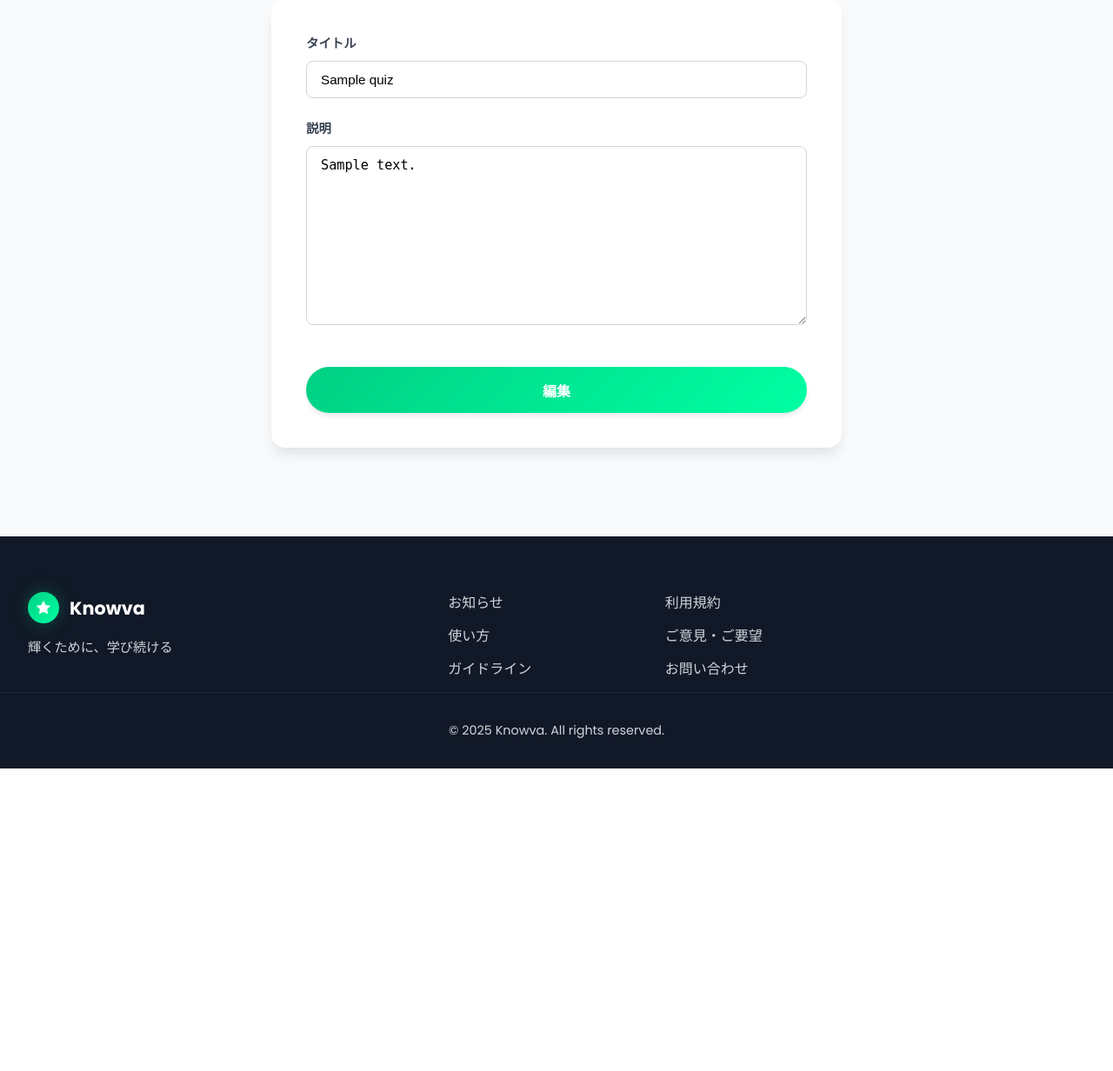
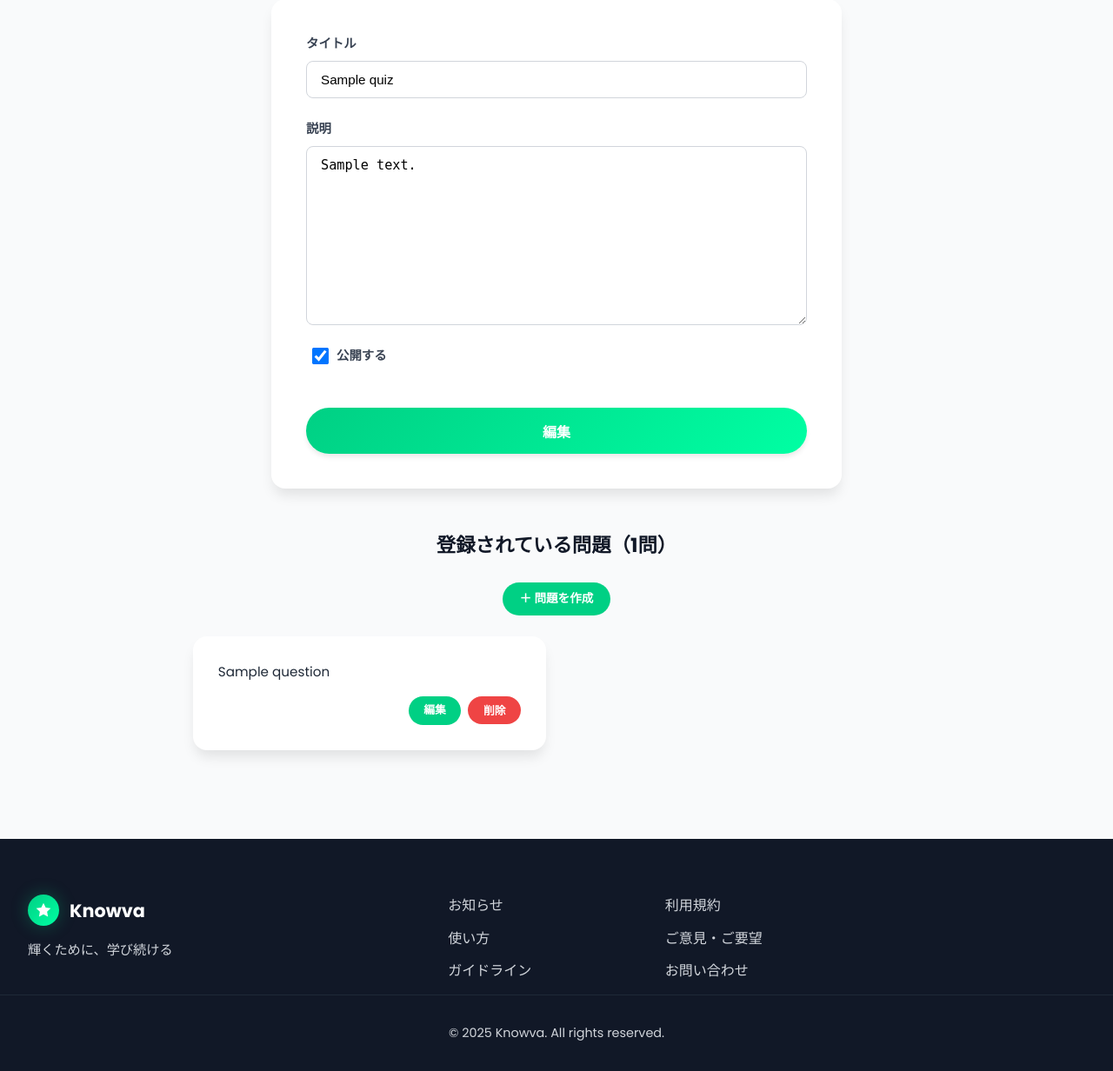
Before and after one commit to K-zoe/knowva, a Django app: page /quizzes/quiz_edit/1/1/ in a window 1280 px wide. Shown: the part 193-1425 px from the top of the page at 87% size. Before the commit the page ends 1077 px from the top, so only its background shows below. Run offline with Django 5.2, Linux system fonts and the light colour scheme; a user stored in the database is signed in; tables that the repository leaves empty hold one stand-in row (values such as "Sample post"); parts of the project's set-up code (start-up, migrations or seed data) failed here and were passed over.

Commit message:
【修正】Quiz編集機能の修正。ページネーション機能の追加

```diff
--- a/quizzes/forms.py
+++ b/quizzes/forms.py
@@ -35,6 +35,19 @@ class QuizForm(forms.ModelForm):
             )
         }
 
+class QuizEditForm(forms.ModelForm):
+    class Meta:
+        model = Quiz
+        fields = ['title', 'description','is_public']
+        widgets = {
+            'title':forms.TextInput(
+                attrs = {'placeholder':'例：午後問題'}
+            ),
+            'description':forms.Textarea(
+                attrs = {'placeholder':'説明を入力してください。'}
+            )
+        }
+
 class QuestionForm(forms.ModelForm):
     class Meta:
         model = Question
--- /dev/null
+++ b/quizzes/static/quizzes/css/quiz_edit.css
@@ -0,0 +1,348 @@
+/* ========================================
+   問題タイトル作成ページ
+======================================== */
+
+.problem-create {
+    max-width: 720px;
+    margin: 0 auto;
+    padding: 0rem 2rem;
+}
+
+.page-title {
+    text-align: center;
+    font-size: 2rem;
+    font-weight: 700;
+    margin-bottom: 2rem;
+    background: var(--gradient-main);
+    -webkit-background-clip: text;
+    -webkit-text-fill-color: transparent;
+}
+
+/* フォームカード */
+.problem-form {
+    background: var(--white);
+    border-radius: var(--radius);
+    padding: 2.5rem;
+    box-shadow: var(--shadow-md);
+}
+
+/* 入力グループ */
+.form-group {
+    display: flex;
+    flex-direction: column;
+    gap: 0.5rem;
+    margin-bottom: 1.5rem;
+}
+
+.form-group label {
+    font-size: 0.9rem;
+    font-weight: 600;
+    color: var(--gray-700);
+}
+
+.form-group.checkbox {
+    margin-left: 10px;
+    flex-direction: row;
+    align-items: center;
+    gap: 0.75rem;
+}
+
+/* Django Form input 共通 */
+.problem-form input[type="text"],
+.problem-form textarea {
+    padding: 0.75rem 1rem;
+    border-radius: var(--radius-sm);
+    border: 1px solid var(--gray-300);
+    font-size: 0.95rem;
+    transition: var(--transition);
+}
+
+.problem-form textarea {
+    min-height: 120px;
+    resize: vertical;
+}
+
+.problem-form input:focus,
+.problem-form textarea:focus {
+    outline: none;
+    border-color: var(--primary);
+    box-shadow: 0 0 0 3px rgba(0, 208, 132, 0.15);
+}
+
+/* チェックボックス */
+.problem-form input[type="checkbox"] {
+    transform: scale(1.5); /* 1.0 が標準 */
+}
+
+/* 送信ボタン */
+.btn-submit {
+    width: 100%;
+    margin-top: 1.5rem;
+    padding: 0.9rem;
+    border-radius: var(--radius-full);
+    border: none;
+    background: var(--gradient-main);
+    color: var(--white);
+    font-size: 1rem;
+    font-weight: 600;
+    cursor: pointer;
+    transition: var(--transition);
+    box-shadow: var(--shadow);
+}
+
+.btn-submit:hover {
+    transform: translateY(-2px);
+    box-shadow: var(--shadow-glow);
+}
+
+/* ========================================
+   問題一覧（問題集編集ページ）
+======================================== */
+
+/* 見出しは枠の外 */
+
+.question-list-wrapper {
+    max-width: 900px;
+    margin: 3rem auto 0;
+    padding: 0 2rem; /* ← 背景を持たせない */
+}
+
+.question-list-wrapper .section-title {
+    font-size: 1.4rem;
+    text-align: center;
+    margin-bottom: 1.5rem;
+}
+
+
+/*問題作成ボタン*/
+.question-create-btn {
+    display: block;
+    width: fit-content;
+
+    margin: 0 auto 1.5rem;
+
+    padding: 0.5rem 1.2rem;
+    min-height: 36px;
+    font-size: 0.85rem;
+    font-weight: 600;
+
+    background: var(--primary);
+    color: var(--white);
+    border-radius: var(--radius-full);
+    text-decoration: none;
+    transition: 0.2s;
+}
+
+.question-create-btn:hover {
+    opacity: 0.85;
+}
+
+/* 問題一覧：2列 */
+
+.question-list {
+    list-style: none;
+    padding: 0;
+    margin: 0;
+
+    display: grid;
+    grid-template-columns: repeat(2, 1fr);
+    gap: 1.5rem;
+}
+
+/* 問題カード（編集フォームと同系統） */
+
+.question-item {
+    background: var(--white);
+    border-radius: var(--radius);
+    padding: 1.8rem;
+    box-shadow: var(--shadow-md);
+
+    display: flex;
+    flex-direction: column;
+    justify-content: space-between;
+    gap: 1rem;
+}
+
+/* 問題文 */
+
+.question-text {
+    font-size: 0.95rem;
+    color: var(--gray-800);
+    line-height: 1.6;
+    word-break: break-word;
+}
+
+/* 操作ボタン */
+
+.question-actions {
+    display: flex;
+    justify-content: flex-end;
+}
+
+.question-actions a {
+    display: inline-flex;
+    align-items: center;
+    justify-content: center;
+
+    min-height: 32px;
+    padding: 0.4rem 1.1rem;
+    font-size: 0.8rem;
+    font-weight: 600;
+
+    background: var(--primary);
+    color: var(--white);
+    border-radius: var(--radius-full);
+    text-decoration: none;
+    transition: 0.2s;
+}
+
+.question-actions a:hover {
+    opacity: 0.85;
+}
+
+/* 問題なし */
+
+.no-question {
+    text-align: center;
+    font-size: 0.9rem;
+    color: var(--gray-500);
+}
+
+
+.question-actions {
+    display: flex;
+    gap: 0.5rem;
+    justify-content: flex-end;
+}
+
+/* 編集 */
+
+.question-edit-btn {
+    background: var(--primary);
+    color: var(--white);
+}
+
+/* 削除 */
+
+.question-delete-btn {
+    min-height: 32px;
+    padding: 0.4rem 1.1rem;
+    font-size: 0.8rem;
+    font-weight: 600;
+
+    background: #ef4444;
+    color: #fff;
+    border: none;
+    border-radius: var(--radius-full);
+    cursor: pointer;
+    transition: 0.2s;
+}
+
+.question-delete-btn:hover {
+    opacity: 0.85;
+}
+
+/* ========================================
+   ページネーション
+======================================== */
+
+.pagination {
+    display: flex;
+    align-items: center;
+    justify-content: center;
+    gap: 0.75rem;
+    margin: 2rem 0 2.5rem;
+    flex-wrap: wrap;
+}
+
+/* ページ番号表示 */
+.pagination span {
+    font-size: 0.9rem;
+    font-weight: 600;
+    color: var(--gray-700);
+    padding: 0.4rem 0.75rem;
+    background: var(--gray-100);
+    border-radius: var(--radius-sm);
+}
+
+/* ページリンク */
+.pagination a {
+    display: inline-flex;
+    align-items: center;
+    justify-content: center;
+    min-width: 44px; /* スマホタップ対策 */
+    height: 36px;
+    padding: 0 0.75rem;
+    background: var(--white);
+    color: var(--gray-700);
+    text-decoration: none;
+    font-size: 0.9rem;
+    font-weight: 600;
+    border-radius: var(--radius-sm);
+    box-shadow: var(--shadow-sm);
+    transition: var(--transition);
+}
+
+/* ホバー */
+.pagination a:hover {
+    background: linear-gradient(
+        135deg,
+        rgba(0, 208, 132, 0.12),
+        rgba(0, 148, 255, 0.12)
+    );
+    color: var(--primary);
+    box-shadow: var(--shadow-md);
+    transform: translateY(-1px);
+}
+
+/* クリック */
+.pagination a:active {
+    transform: translateY(0);
+    box-shadow: var(--shadow-sm);
+}
+
+/* 無効っぽく見せたい場合（将来拡張用） */
+.pagination .disabled {
+    pointer-events: none;
+    opacity: 0.4;
+}
+
+@media (max-width: 480px) {
+    .pagination {
+        gap: 0.5rem;
+        margin: 1.5rem 0 2rem;
+    }
+
+    .pagination a {
+        min-width: 40px;
+        height: 34px;
+        font-size: 0.85rem;
+        padding: 0 0.6rem;
+    }
+
+    .pagination span {
+        font-size: 0.85rem;
+        padding: 0.35rem 0.6rem;
+    }
+}
+
+
+/* ========================================
+   レスポンシブ
+======================================== */
+
+@media (max-width: 700px) {
+    .question-list {
+        grid-template-columns: 1fr;
+    }
+
+    .question-list-wrapper {
+        padding: 0 1rem;
+    }
+}
+
+@media (max-width: 768px) {
+    .problem-form {
+        padding: 2rem 1.5rem;
+    }
+}
--- a/quizzes/templates/quizzes/course_create.html
+++ b/quizzes/templates/quizzes/course_create.html
@@ -31,7 +31,7 @@
             {{ form.description }}
         </div>
 
-        <div class="form-group checkbox">
+        <div class="form-group">
             {{ form.is_public }}
             <label>公開する</label>
         </div>
--- a/quizzes/templates/quizzes/quiz_edit.html
+++ b/quizzes/templates/quizzes/quiz_edit.html
@@ -6,7 +6,7 @@
 
 {% block extra_css %}
 {% load static %}
-<link rel="stylesheet" href="{% static '/quizzes/css/quiz_create.css' %}">
+<link rel="stylesheet" href="{% static '/quizzes/css/quiz_edit.css' %}">
 {% endblock %}
 
 {% block content %}
@@ -26,7 +26,95 @@
             {{ form.description }}
         </div>
 
+        <div class="form-group checkbox">
+            {{ form.is_public }}
+            <label>公開する</label>
+        </div>
+
         <button type="submit" class="btn-submit">編集</button>
     </form>
 </div>
+
+<div class="question-list-wrapper">
+    <h2 class="section-title">
+        登録されている問題（{{ page_obj_count }}問）
+    </h2>
+
+    <a href="{% url 'question_create' quiz.pk %}" class="question-create-btn">
+        ＋ 問題を作成
+    </a>
+
+    {% if page_obj.has_other_pages %}
+        <div class="pagination">
+            {% if page_obj.has_previous %}
+                <a href="?page=1">最初</a>
+                <a href="?page={{ page_obj.previous_page_number }}">前へ</a>
+            {% endif %}
+
+            <span>{{ page_obj.number }} / {{ page_obj.paginator.num_pages }}</span>
+
+            {% if page_obj.has_next %}
+                <a href="?page={{ page_obj.next_page_number }}">次へ</a>
+                <a href="?page={{ page_obj.paginator.num_pages }}">最後</a>
+            {% endif %}
+        </div>
+    {% endif %}
+
+    {% if questions %}
+        <ul class="question-list">
+            {% for question in questions %}
+                <li class="question-item">
+                    <div class="question-text">
+                        {{ question.title }}
+                    </div>
+
+                    <div class="question-actions">
+                        <a class="question-edit-btn"
+                        href="{% url 'question_edit'
+                                course_pk=object.course.pk
+                                quiz_pk=object.pk
+                                question_pk=question.pk %}">
+                            編集
+                        </a>
+
+                        <form method="post"
+                            action="{% url ''
+                                course_pk=object.course.pk
+                                quiz_pk=object.pk
+                                question_pk=question.pk %}"
+                            class="inline-form"
+                            onsubmit="return confirm('この問題を削除しますか？');">
+                            {% csrf_token %}
+                            <button type="submit" class="question-delete-btn">
+                                削除
+                            </button>
+                        </form>
+                    </div>
+                </li>
+            {% endfor %}
+        </ul>
+    {% else %}
+        <p class="no-question">
+            まだ問題が登録されていません。
+        </p>
+    {% endif %}
+
+    {% if page_obj.has_other_pages %}
+        <div class="pagination">
+            {% if page_obj.has_previous %}
+                <a href="?page=1">最初</a>
+                <a href="?page={{ page_obj.previous_page_number }}">前へ</a>
+            {% endif %}
+
+            <span>{{ page_obj.number }} / {{ page_obj.paginator.num_pages }}</span>
+
+            {% if page_obj.has_next %}
+                <a href="?page={{ page_obj.next_page_number }}">次へ</a>
+                <a href="?page={{ page_obj.paginator.num_pages }}">最後</a>
+            {% endif %}
+        </div>
+    {% endif %}
+
+</div>
+
 {% endblock %}
--- a/quizzes/urls.py
+++ b/quizzes/urls.py
@@ -13,14 +13,15 @@ from .views.edit import(
 )
 
 urlpatterns = [
+    #Create
     path('cource_create/', CourseCreateView.as_view(), name = 'course_create'),
     path('quiz_create/<int:course_pk>/', QuizCreateView.as_view(), name = 'quiz_create'),
     path('question_create/<int:quiz_pk>/', QuestionCreateView.as_view(), name = 'question_create'),
-
-    path('cource_edit_top/<int:course_pk>/', CourseEditTopView.as_view(), name = 'course_edit_top'),
+    #Edit
+    path('course_edit_top/<int:course_pk>/', CourseEditTopView.as_view(), name = 'course_edit_top'),
     path('course_edit/<int:course_pk>/', CourseEditView.as_view(), name = 'course_edit'),
     path('quiz_edit/<int:course_pk>/<int:quiz_pk>/', QuizEditView.as_view(), name = 'quiz_edit'),
-
-    path('cource_delete/<int:course_pk>/', course_delete_view, name = 'course_delete'),
+    #Delete
+    path('course_delete/<int:course_pk>/', course_delete_view, name = 'course_delete'),
     path('quiz_delete/<int:course_pk>/<int:quiz_pk>/', quiz_delete_view, name = 'quiz_delete'),
 ]
--- a/quizzes/views/edit.py
+++ b/quizzes/views/edit.py
@@ -6,14 +6,15 @@ from django.urls import reverse_lazy,reverse
 from django.shortcuts import get_object_or_404, render
 from ..forms import (
     CourseForm,
-    QuizForm,
+    QuizEditForm,
     QuestionForm,
     ChoiceForm
 )
 from django.http import HttpResponseRedirect
 from django.forms import inlineformset_factory
 from django.db import transaction
-
+from django.core.paginator import Paginator
+from pprint import pprint
 
 class CourseEditTopView(LoginRequiredMixin, View):
     template_name = 'quizzes/course_edit_top.html'
@@ -79,14 +80,22 @@ class CourseEditView(LoginRequiredMixin, UpdateView):
 
 class QuizEditView(LoginRequiredMixin, UpdateView):
     model = Quiz
-    form_class = QuizForm
+    form_class = QuizEditForm
     template_name = 'quizzes/quiz_edit.html'
 
     def get_context_data(self, **kwargs):
-        #TODO: 問題集の編集画面で問題の一覧を表示する。
+        #TODO: 問題一覧をページに分けて表示するようにする。
         context = super().get_context_data(**kwargs)
+
+        object = Question.objects.filter(
+            quiz = self.get_object()
+        )
+        p = Paginator(object, 10)
+        page_obj = p.get_page(self.request.GET.get('page'))
+        context['page_obj'] = page_obj
+        context['page_obj_count'] = p.count
+        context['questions'] = page_obj.object_list
         return context
-        pass
 
     def get_object(self):
         course = get_object_or_404(
```
